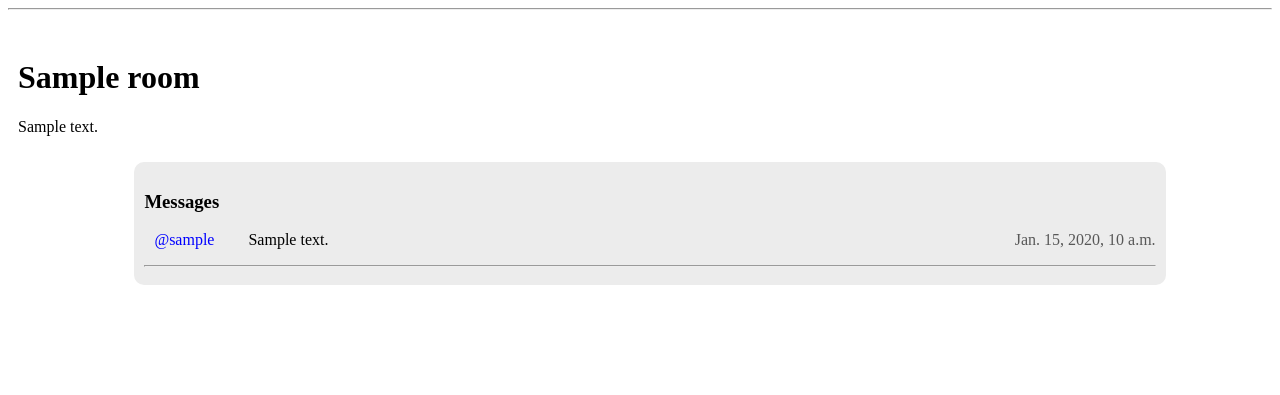
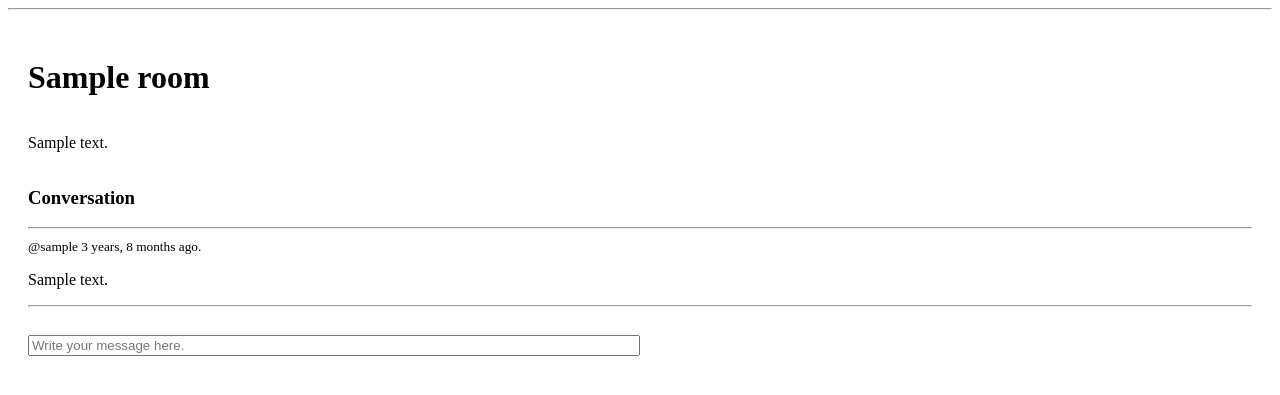
Before and after one commit to cmwema-projects/studyBud, a Django app: page /room/1 in a window 1280 px wide. Shown: the part 58-453 px from the top of the page. Run offline with Django 4.2, Linux system fonts and the light colour scheme; a user stored in the database is signed in; tables that the repository leaves empty hold one stand-in row (values such as "Sample post").

Commit message:
added user comment form

```diff
--- a/base/templates/base/room.html
+++ b/base/templates/base/room.html
@@ -2,68 +2,35 @@
 {% block content %}
 <style>
     .room-container{
-        width: 100%;
-        padding: 10px;
+        padding: 20px;
         display: flex;
         flex-direction: column;
-        justify-content: center;
-        align-items: center;
+
     }
-    .room-container__header{
-        width: 100%;
-        text-align: left;
-        justify-content: start;
-        padding: 10px;
-    }
-    .chat{
-        background-color: rgb(236, 236, 236);
-        border-radius: 10px;
-        width: 80%;
-        padding: 10px;
-    }
-    .chat p{
-        display: flex;
-        flex-direction: row;
-        justify-content:space-between;
-    }
-    .chat-username{
-        padding-left: 10px;
-        color: blue;
-    }
-    .chat-message{
-        padding-left: 30px;
-    }
-    .chat-time{
-        color: rgb(88, 88, 88);
-    }
+
 </style>
 
 <div class="room-container">
-    <div class="room-container__header">
-        {% if room is None %}
-        <h1>No rooms</h1>
-        {% else %}
-        <h1>{{ room.name }}</h1>
-        <p>{{ room.description }}</p>
+    <h1>{{ room.name }}</h1>
+    <p>{{ room.description }}</p>
+
+    <div class='room-conversation__wrapper'>
+        <h3>Conversation</h3>
+        <hr>
+        {% for message in room_messages %}
+            <div>
+                <small>@{{message.user}} {{message.created | timesince}} ago.</small>
+                <p>{{message.body}}</p>
+                <hr>
+            </div>
+        {% endfor %}
     </div>
-    <div class='chat'>
-        <h3>Messages</h3>
-        {% for msg in chats %}
-            <p>
-                <span>
-                    <span class="chat-username">
-                        @{{msg.user}}
-                    </span>
-                    <span class="chat-message">
-                        {{msg.body}}
-                    </span>
-                </span>
-                <span class="chat-time">
-                    {{msg.created}}
-                </span>
-            </p>
-            <hr>
-        {% endfor %}
+    {% if user.is_authenticated %}
+    <div class='room-comment__form'>
+        <form method='POST' action=''>
+            {% csrf_token %}
+            <input type='text' name='body' placeholder='Write your message here.'/>
+        </form>
     </div>
 
     {% endif %}
--- a/base/views.py
+++ b/base/views.py
@@ -76,8 +76,18 @@ def home(request):
 
 def room(request, pk):
     room = Room.objects.get(id=pk)
-    chats = Message.objects.filter(room=pk)
-    context = {"room": room, 'chats' : chats}
+    room_messages = room.message_set.all().order_by('-created') #get all messages relates to the room
+
+
+    if request.method == 'POST':
+        message = Message.objects.create(
+            user=request.user,
+            room=room,
+            body=request.POST.get('body')
+        )
+        return redirect('room', room.id)
+
+    context = {"room": room, 'room_messages' : room_messages}
     return render(request, "base/room.html", context=context)
 
 
--- a/templates/navbar.html
+++ b/templates/navbar.html
@@ -9,7 +9,6 @@
             <li class="nav-list__item"><a href="{% url 'logout' %}">Logout</a></li>
         {% else %}
             <li class="nav-list__item"><a href="{% url 'login' %}">Login</a></li>
-            <li class="nav-list__item"><a href="{% url 'register' %}">Register</a></li>
         {% endif %}
     </ul>
 
```
